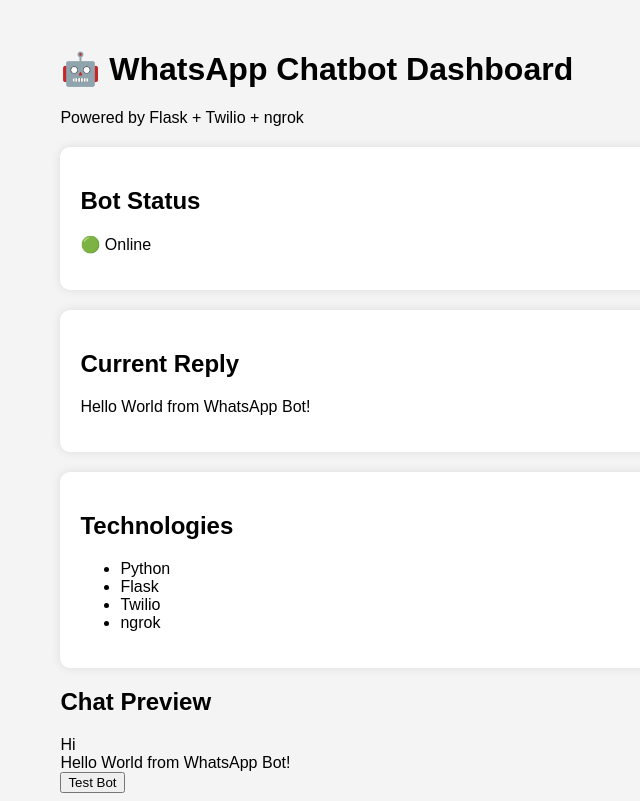
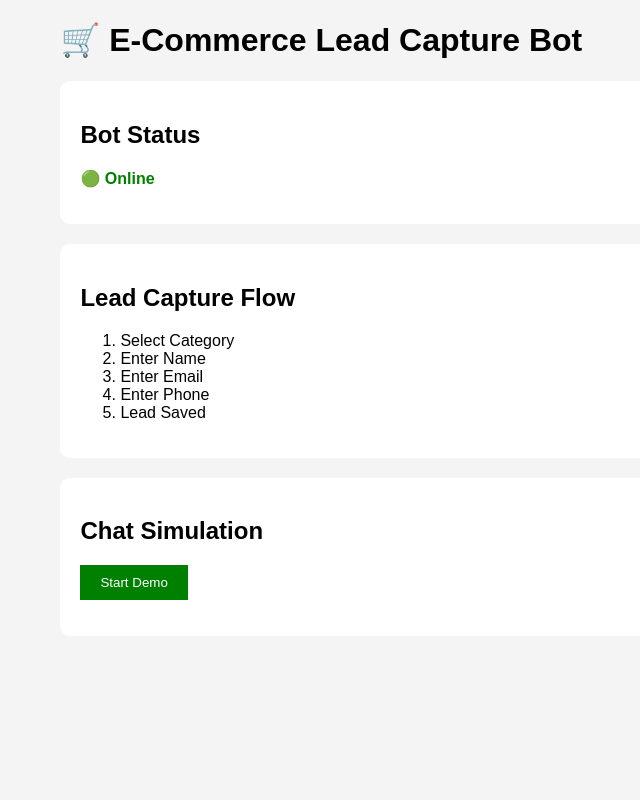
Before and after one commit to DevanshV009/chatbots, a Flask app: page / in a window 1280 px wide. Shown: the whole page, without its empty margins (74-714 px from the left). After the commit the page ends 600 px from the top, so only its background shows below. Run offline with Flask 3, Linux system fonts and the light colour scheme.

Commit message:
feat: implement ecommerce lead capture chatbot

```diff
--- a/whatsapp-bot-1/app.py
+++ b/whatsapp-bot-1/app.py
@@ -1,20 +1,20 @@
-from flask import Flask, render_template, request
+from flask import Flask, request, render_template
 from twilio.twiml.messaging_response import MessagingResponse
 from handlers.message_handler import get_reply
 
 app = Flask(__name__)
 
 @app.route("/")
-def home():
+def dashboard():
     return render_template("index.html")
 
 @app.route("/webhook", methods=["POST"])
 def webhook():
-    incoming_msg = request.form.get("Body", "")
+    incoming_msg = request.values.get("Body", "").strip()
 
+    response = MessagingResponse()
     reply = get_reply(incoming_msg)
 
-    response = MessagingResponse()
     response.message(reply)
 
     return str(response)
--- a/whatsapp-bot-1/static/script.js
+++ b/whatsapp-bot-1/static/script.js
@@ -1 +1,12 @@
-console.log("Dev Store Bot Running");
+function testBot() {
+
+    document.getElementById("chat").innerHTML =
+        `
+        👤 Hi<br><br>
+
+        🤖 Welcome to E-Commerce Store<br>
+        1. Electronics<br>
+        2. Fashion<br>
+        3. Home & Kitchen
+        `;
+}
--- a/whatsapp-bot-1/static/style.css
+++ b/whatsapp-bot-1/static/style.css
@@ -1,18 +1,29 @@
-body{
-    font-family: Arial, sans-serif;
-    background:#f4f4f4;
+body {
+    font-family: Arial;
+    background: #f4f4f4;
 }
 
-.container{
-    width:80%;
-    margin:auto;
-    margin-top:50px;
+.container {
+    width: 80%;
+    margin: auto;
 }
 
-.card{
-    background:white;
-    padding:20px;
-    margin-top:20px;
-    border-radius:10px;
-    box-shadow:0 0 10px rgba(0,0,0,0.1);
+.card {
+    background: white;
+    padding: 20px;
+    margin-top: 20px;
+    border-radius: 10px;
 }
+
+button {
+    background: green;
+    color: white;
+    border: none;
+    padding: 10px 20px;
+    cursor: pointer;
+}
+
+.online {
+    color: green;
+    font-weight: bold;
+}
--- a/whatsapp-bot-1/templates/index.html
+++ b/whatsapp-bot-1/templates/index.html
@@ -1,58 +1,47 @@
 <!DOCTYPE html>
-<html lang="en">
+<html>
 <head>
-    <meta charset="UTF-8">
-    <meta name="viewport" content="width=device-width, initial-scale=1.0">
-    <title>WhatsApp Chatbot Dashboard</title>
+    <title>E-Commerce Lead Capture Bot</title>
     <link rel="stylesheet" href="{{ url_for('static', filename='style.css') }}">
 </head>
 <body>
 
 <div class="container">
 
-        <header>
-            <h1>🤖 WhatsApp Chatbot Dashboard</h1>
-            <p>Powered by Flask + Twilio + ngrok</p>
-        </header>
-
-        <div class="cards">
+    <h1>🛒 E-Commerce Lead Capture Bot</h1>
 
     <div class="card">
+
         <h2>Bot Status</h2>
-                <p class="status online">🟢 Online</p>
+
+        <p class="online">🟢 Online</p>
+
     </div>
 
     <div class="card">
-                <h2>Current Reply</h2>
-                <p>Hello World from WhatsApp Bot!</p>
+
+        <h2>Lead Capture Flow</h2>
+
+        <ol>
+            <li>Select Category</li>
+            <li>Enter Name</li>
+            <li>Enter Email</li>
+            <li>Enter Phone</li>
+            <li>Lead Saved</li>
+        </ol>
+
     </div>
 
     <div class="card">
-                <h2>Technologies</h2>
-                <ul>
-                    <li>Python</li>
-                    <li>Flask</li>
-                    <li>Twilio</li>
-                    <li>ngrok</li>
-                </ul>
-            </div>
 
-        </div>
+        <h2>Chat Simulation</h2>
 
-        <div class="chat-section">
-            <h2>Chat Preview</h2>
+        <button onclick="testBot()">
+            Start Demo
+        </button>
 
-            <div class="chat-box">
-                <div class="user-msg">
-                    Hi
-                </div>
+        <p id="chat"></p>
 
-                <div class="bot-msg">
-                    Hello World from WhatsApp Bot!
-                </div>
-            </div>
-
-            <button onclick="showMessage()">Test Bot</button>
     </div>
 
 </div>
```
Also changed, not shown: whatsapp-bot-1/handlers/escalation.py (+5 -2 lines), whatsapp-bot-1/handlers/lead_flow.py (+50 -9 lines), whatsapp-bot-1/handlers/message_handler.py (+30 -18 lines), whatsapp-bot-1/models/lead.py (+5 -6 lines), whatsapp-bot-1/tests/test_flows.py (+13 -5 lines), whatsapp-bot-1/tests/test_webhook.py (+20 -2 lines), whatsapp-bot-1/utils/db.py (+9 -2 lines), whatsapp-bot-1/utils/whatsapp_api.py (+5 -3 lines). Lines whose indentation alone changed are shown as unchanged.
